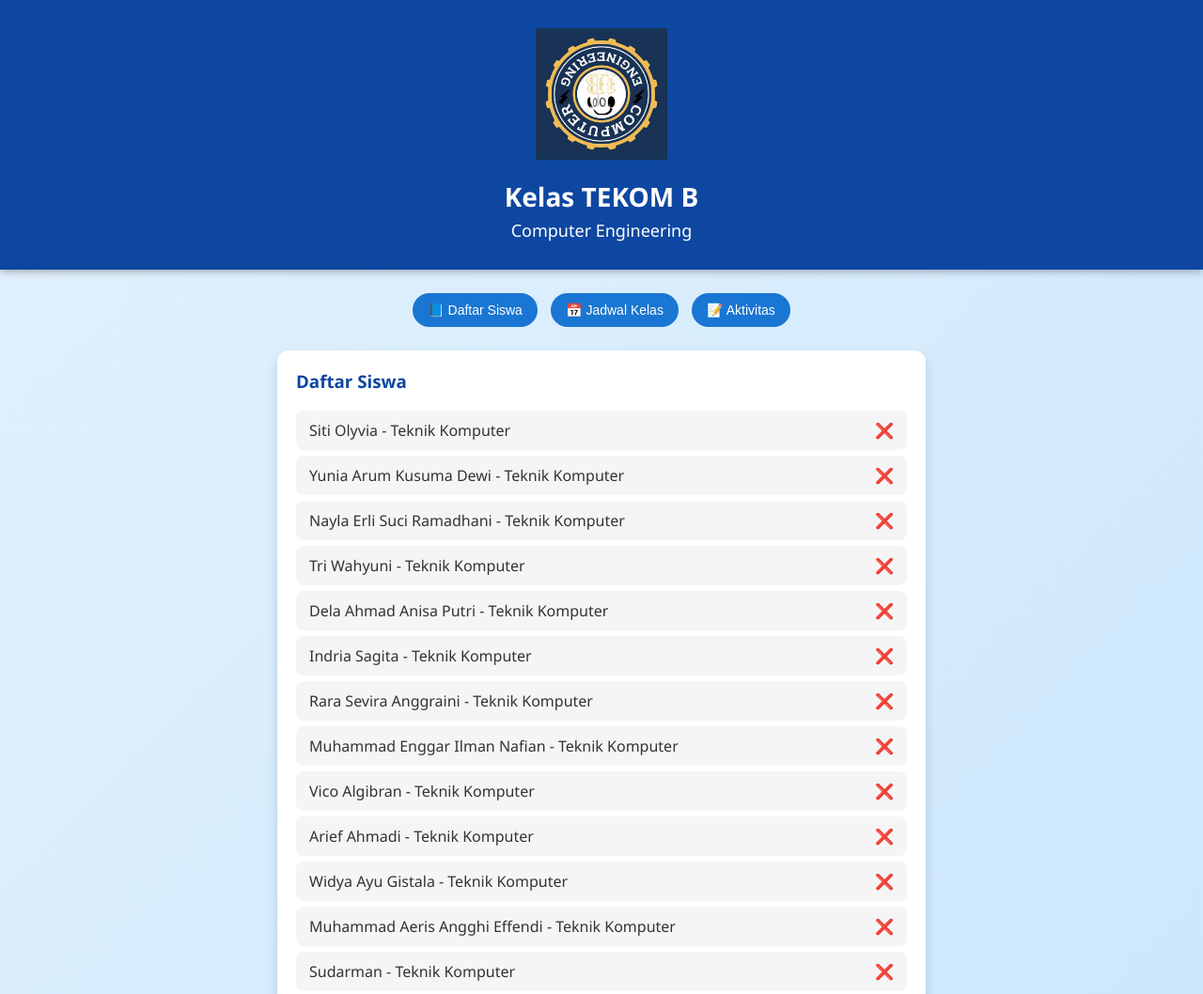
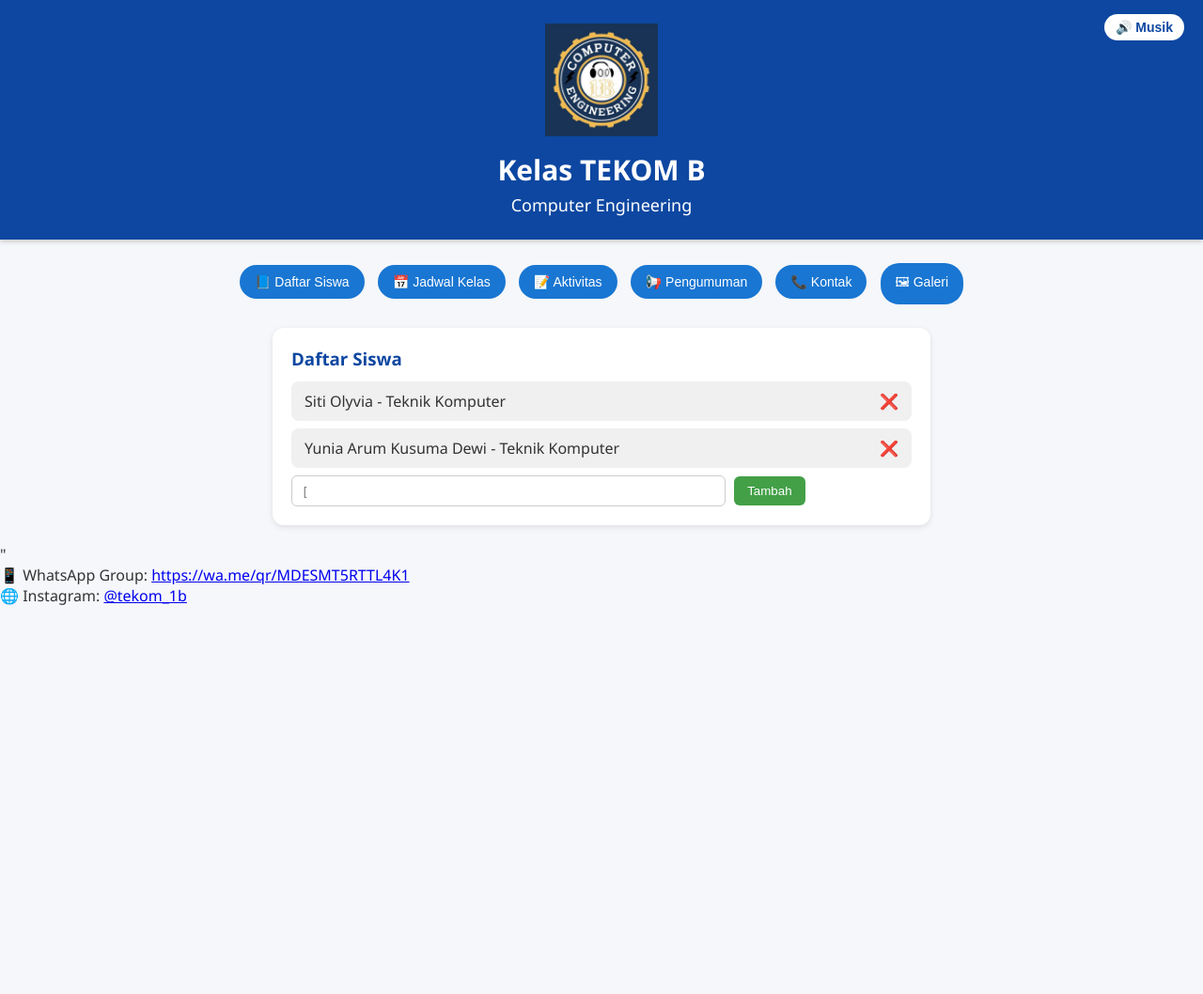
Before and after one commit to iqbalmbul789/TEKOM-1B, a plain HTML site: page index.html in a window 1280 px wide. Shown: the top 1058 px of the page at 94% size. After the commit the page ends 800 px from the top, so only its background shows below. Drawn offline with Linux system fonts and the light colour scheme.

Commit message:
Add files via upload
Signed-off-by: iqbalmbul789 <iqbalnugroho583@gmail.com>

```diff
--- a/index.html
+++ b/index.html
@@ -2,173 +2,90 @@
 <html lang="id">
 <head>
 <meta charset="UTF-8">
-<title>Kelas TEKOM B - Computer Engineering</title>
+<title>Kelas TEKOM B</title>
 <style>
-/* --- Body & Background --- */
-body {
-  font-family: 'Segoe UI', Arial, sans-serif;
-  margin: 0;
-  padding: 0;
-  color: #333;
-  background: linear-gradient(135deg, #e3f2fd, #bbdefb);
-  overflow-x: hidden;
-  animation: bgAnim 20s infinite alternate;
+* { box-sizing:border-box; margin:0; padding:0; }
+body { font-family:'Segoe UI',Arial,sans-serif; min-height:100vh; background:#f5f7fa; color:#333; }
+header {
+  text-align:center; padding:25px 20px; background:#0d47a1; color:#fff;
+  box-shadow:0 2px 5px rgba(0,0,0,0.2);
 }
+header img { width:120px; height:120px; object-fit:contain; margin-bottom:10px; }
+header h1 { margin:0; font-size:30px; }
+header h2 { margin:5px 0 0; font-weight:400; font-size:18px; }
 
-/* --- Header --- */
-header {
-  text-align: center;
-  padding: 30px 20px;
-  background: #0d47a1;
-  color: white;
-  box-shadow: 0 2px 8px rgba(0,0,0,0.3);
+#musicControl {
+  position:absolute; top:15px; right:20px; background:#fff; border:none; padding:6px 12px;
+  border-radius:20px; cursor:pointer; font-size:14px; font-weight:bold; color:#0d47a1;
 }
-header img {
-  width: 140px;
-  height: 140px;
-  object-fit: contain;
-  margin-bottom: 15px;
-  animation: rotateLogo 10s linear infinite;
+nav { text-align:center; margin:20px 0; }
+nav button {
+  background:#1976d2; border:none; color:#fff; padding:10px 16px; margin:5px;
+  border-radius:20px; cursor:pointer; font-size:14px; transition:0.3s;
 }
-header h1 { margin: 0; font-size: 28px; }
-header h2 { margin: 5px 0 0; font-weight: 400; font-size: 18px; }
+nav button:hover { background:#0d47a1; }
 
-/* --- Navigation --- */
-nav {
-  text-align: center;
-  margin: 20px 0;
+.card {
+  background:#fff; border-radius:12px; max-width:700px; margin:20px auto; padding:20px;
+  box-shadow:0 2px 6px rgba(0,0,0,0.1);
 }
-nav button {
-  background: #1976d2;
-  border: none;
-  color: white;
-  padding: 10px 16px;
-  margin: 5px;
-  border-radius: 25px;
-  cursor: pointer;
-  font-size: 14px;
-  transition: 0.3s;
+h3 { color:#0d47a1; margin-bottom:12px; }
+ul { list-style:none; padding:0; }
+ul li {
+  background:#f0f0f0; margin:8px 0; padding:10px 14px; border-radius:8px;
+  display:flex; justify-content:space-between; align-items:center;
 }
-nav button:hover {
-  background: #0d47a1;
-  transform: scale(1.05);
-}
-
-/* --- Cards --- */
-.card {
-  background: white;
-  max-width: 650px;
-  margin: 20px auto;
-  padding: 20px;
-  border-radius: 12px;
-  box-shadow: 0 6px 12px rgba(0,0,0,0.15);
-  animation: fadeIn 0.6s ease-in-out;
-}
-h3 { color: #0d47a1; margin-top: 0; }
-
-/* --- List --- */
-ul { list-style: none; padding: 0; }
-ul li {
-  background: #f5f5f5;
-  margin: 6px 0;
-  padding: 10px 14px;
-  border-radius: 8px;
-  display: flex;
-  justify-content: space-between;
-  align-items: center;
-  transition: 0.2s;
-}
-ul li:hover { background: #e3f2fd; }
-
-.delete-btn {
-  color: red;
-  cursor: pointer;
-  font-weight: bold;
-}
-
-/* --- Inputs & Buttons --- */
+.delete-btn { color:red; cursor:pointer; font-weight:bold; }
 input[type="text"] {
-  padding: 8px;
-  width: 70%;
-  border: 1px solid #ccc;
-  border-radius: 6px;
-  margin-right: 5px;
+  padding:8px; width:70%; border:1px solid #ccc; border-radius:6px; margin-right:5px;
 }
 .add-btn {
-  background: #43a047;
-  border: none;
-  color: white;
-  padding: 8px 14px;
-  border-radius: 6px;
-  cursor: pointer;
-  transition: 0.3s;
+  background:#43a047; border:none; color:white; padding:8px 14px;
+  border-radius:6px; cursor:pointer; transition:0.3s;
 }
-.add-btn:hover { background: #2e7d32; }
+.add-btn:hover { background:#2e7d32; }
 
-.hidden { display: none; }
+.hidden { display:none; }
 
-/* --- Animations --- */
-@keyframes fadeIn { from {opacity:0; transform:translateY(10px);} to {opacity:1; transform:translateY(0);} }
-@keyframes rotateLogo { from{transform:rotate(0deg);} to{transform:rotate(360deg);} }
-@keyframes bgAnim { 0%{background-position:0 0;} 100%{background-position:100% 100%;} }
+/* Galeri foto */
+.gallery {
+  display:grid; grid-template-columns:repeat(auto-fit,minmax(150px,1fr));
+  gap:12px; margin-top:15px;
+}
+.gallery img {
+  width:100%; height:120px; object-fit:cover; border-radius:8px;
+  box-shadow:0 2px 5px rgba(0,0,0,0.1); transition:0.3s;
+}
+.gallery img:hover { transform:scale(1.05); }
 </style>
 </head>
 <body>
-
-<!-- --- Backsound Musik --- -->
-<audio id="bgMusic" autoplay loop>
-  <source src="music.mp3" type="audio/mpeg">
-  Your browser does not support the audio element.
-</audio>
 
 <header>
   <img src="logo.png" alt="Logo Kelas TEKOM B">
   <h1>Kelas TEKOM B</h1>
   <h2>Computer Engineering</h2>
+  <button id="musicControl" onclick="toggleMusic()">🔊 Musik</button>
+  <audio id="bgMusic" loop>
+    <source src="musik.mp3" type="audio/mpeg">
+  </audio>
 </header>
 
 <nav>
   <button onclick="show('siswa')">📘 Daftar Siswa</button>
   <button onclick="show('jadwal')">📅 Jadwal Kelas</button>
   <button onclick="show('aktivitas')">📝 Aktivitas</button>
+  <button onclick="show('pengumuman')">📢 Pengumuman</button>
+  <button onclick="show('kontak')">📞 Kontak</button>
+  <button onclick="show('galeri')">🖼 Galeri</button>
 </nav>
 
+<!-- Daftar Siswa -->
 <div id="siswa" class="card">
   <h3>Daftar Siswa</h3>
   <ul id="listSiswa"></ul>
   <div>
-    <input type="text" id="inputSiswa" placeholder="Masukkan nama siswa" />
-    <button class="add-btn" onclick="tambahSiswa()">Tambah</button>
-  </div>
-</div>
-
-<div id="jadwal" class="card hidden">
-  <h3>Jadwal Kelas</h3>
-  <ul>
-    <li>Senin: Ilmu Filsafat (07:30 - 09:00), Keamanan Informasi (09:00 - 10:30), Bahasa Inggris (10:30 - 12:00), PAI (13:00 - 14:30)</li>
-    <li>Selasa: PKN (07:30 - 09:00), Pengantar TI (09:00 - 10:30), Sistem Komputer (10:30 - 12:00)</li>
-  </ul>
-</div>
-
-<div id="aktivitas" class="card hidden">
-  <h3>Aktivitas Kelas</h3>
-  <ul id="listAktivitas"></ul>
-  <div>
-    <input type="text" id="inputAktivitas" placeholder="Tambah aktivitas baru" />
-    <button class="add-btn" onclick="tambahAktivitas()">Tambah</button>
-  </div>
-</div>
-
-<script>
-function show(id){
-  document.getElementById('siswa').classList.add('hidden');
-  document.getElementById('jadwal').classList.add('hidden');
-  document.getElementById('aktivitas').classList.add('hidden');
-  document.getElementById(id).classList.remove('hidden');
-}
-
-// Data awal
-let siswa = JSON.parse(localStorage.getItem("siswa")) || [
+    <input type="text" id="inputSiswa" placeholder=" [
   "Siti Olyvia - Teknik Komputer",
   "Yunia Arum Kusuma Dewi - Teknik Komputer",
   "Nayla Erli Suci Ramadhani - Teknik Komputer",
@@ -219,54 +136,102 @@ let siswa = JSON.parse(localStorage.getItem("siswa")) || [
   "Alfan Fadla - Teknik Komputer",
   "Aditya Sanjaya - Teknik Komputer",
   "Abil Qos Alaudin - Teknik Komputer"
-];
-let aktivitas=["Diskusi kelompok","Presentasi tugas","Praktikum lab"];
+];" />
+    <button class="add-btn" onclick="tambahSiswa()">Tambah</button>
+  </div>
+</div>
 
-// Render daftar siswa
-function renderSiswa(){
-  let list=document.getElementById('listSiswa');
-  list.innerHTML='';
-  siswa.forEach((nama,i)=>{
-    let li=document.createElement('li');
-    li.innerHTML=`${nama} <span class="delete-btn" onclick="hapusSiswa(${i})">❌</span>`;
+<!-- Jadwal -->
+<div id="jadwal" class="card hidden">
+  <h3>Jadwal Kelas</h3>
+  <ul>
+    <li>Senin: Ilmu Filsafat (07:30 - 09:00), Keamanan Informasi (09:00 - 10:30), Bahasa Inggris (10:30 - 12:00), PAI (13:00 - 14:30)</li>
+    <li>Selasa: PKN (07:30 - 09:00), Pengantar TI (09:00 - 10:30), Sistem Komputer (10:30 - 12:00)</li>
+  </ul>
+</div>
+
+<!-- Aktivitas -->
+<div id="aktivitas" class="card hidden">
+  <h3>Aktivitas Kelas</h3>
+  <ul id="listAktivitas"></ul>
+  <div>
+    <input type="text" id="inputAktivitas" placeholder="Tambah aktivitas baru" />
+    <button class="add-btn" onclick="tambahAktivitas()">Tambah</button>
+  </div>
+</div>
+
+<!-- Pengumuman -->
+<div id="pengumuman" class="card hidden">
+  <h3>Pengumuman</h3>
+  <ul id="listPengumuman"></ul>
+  <div>
+    <input type="text" id="inputPengumuman" placeholder="Tambah pengumuman baru" />
+    <button class="add-btn" onclick="tambahPengumuman()">Tambah</button>
+  </div>
+</div>
+
+<!-- Kontak -->
+  "<p>📱 WhatsApp Group: <a href="#">https://wa.me/qr/MDESMT5RTTL4K1</a></p>
+  <p>🌐 Instagram: <a href="#">@tekom_1b</a></p>
+</div>
+
+<!-- Galeri -->
+<div id="galeri" class="card hidden">
+  <h3>Galeri Foto</h3>
+  <div class="gallery">
+    <img src="foto1.jpg" alt="Foto 1">
+    <img src="foto2.jpg" alt="Foto 2">
+    <img src="foto3.jpg" alt="Foto 3">
+  </div>
+</div>
+
+<script>
+// Musik
+const music=document.getElementById('bgMusic');
+function toggleMusic(){ music.paused?music.play():music.pause(); }
+
+// Navigasi
+function show(id){
+  ['siswa','jadwal','aktivitas','pengumuman','kontak','galeri'].forEach(i=>document.getElementById(i).classList.add('hidden'));
+  document.getElementById(id).classList.remove('hidden');
+}
+
+// Data
+let siswa=JSON.parse(localStorage.getItem("siswa"))||["Siti Olyvia - Teknik Komputer","Yunia Arum Kusuma Dewi - Teknik Komputer"];
+let aktivitas=JSON.parse(localStorage.getItem("aktivitas"))||["Diskusi kelompok","Presentasi tugas","Praktikum lab"];
+let pengumuman=JSON.parse(localStorage.getItem("pengumuman"))||["Besok ada rapat kelas","Kumpulkan tugas minggu ini"];
+
+// Render
+function renderList(arr,id,removeFn){
+  const list=document.getElementById(id); list.innerHTML='';
+  arr.forEach((item,i)=>{
+    const li=document.createElement('li');
+    li.innerHTML=`${item} <span class="delete-btn" onclick="${removeFn}(${i})">❌</span>`;
     list.appendChild(li);
   });
 }
+function renderSiswa(){ renderList(siswa,'listSiswa','hapusSiswa'); }
+function renderAktivitas(){ renderList(aktivitas,'listAktivitas','hapusAktivitas'); }
+function renderPengumuman(){ renderList(pengumuman,'listPengumuman','hapusPengumuman'); }
 
-// Render aktivitas
-function renderAktivitas(){
-  let list=document.getElementById('listAktivitas');
-  list.innerHTML='';
-  aktivitas.forEach((act,i)=>{
-    let li=document.createElement('li');
-    li.innerHTML=`${act} <span class="delete-btn" onclick="hapusAktivitas(${i})">❌</span>`;
-    list.appendChild(li);
-  });
+// Tambah
+function tambahSiswa(){ let n=document.getElementById('inputSiswa').value.trim(); if(!n){alert('Nama tidak boleh kosong!'); return;} siswa.push(n); simpanData(); renderSiswa(); document.getElementById('inputSiswa').value=''; }
+function tambahAktivitas(){ let a=document.getElementById('inputAktivitas').value.trim(); if(!a){alert('Aktivitas tidak boleh kosong!'); return;} aktivitas.push(a); simpanData(); renderAktivitas(); document.getElementById('inputAktivitas').value=''; }
+function tambahPengumuman(){ let p=document.getElementById('inputPengumuman').value.trim(); if(!p){alert('Pengumuman tidak boleh kosong!'); return;} pengumuman.push(p); simpanData(); renderPengumuman(); document.getElementById('inputPengumuman').value=''; }
+
+// Hapus
+function hapusSiswa(i){ siswa.splice(i,1); simpanData(); renderSiswa(); }
+function hapusAktivitas(i){ aktivitas.splice(i,1); simpanData(); renderAktivitas(); }
+function hapusPengumuman(i){ pengumuman.splice(i,1); simpanData(); renderPengumuman(); }
+
+// Simpan
+function simpanData(){
+  localStorage.setItem("siswa",JSON.stringify(siswa));
+  localStorage.setItem("aktivitas",JSON.stringify(aktivitas));
+  localStorage.setItem("pengumuman",JSON.stringify(pengumuman));
 }
 
-// Tambah data
-function tambahSiswa(){
-  let input=document.getElementById('inputSiswa').value.trim();
-  if(!input){alert('Nama siswa tidak boleh kosong!'); return;}
-  siswa.push(input);
-  renderSiswa();
-  document.getElementById('inputSiswa').value='';
-}
-function tambahAktivitas(){
-  let input=document.getElementById('inputAktivitas').value.trim();
-  if(!input){alert('Aktivitas tidak boleh kosong!'); return;}
-  aktivitas.push(input);
-  renderAktivitas();
-  document.getElementById('inputAktivitas').value='';
-}
-
-// Hapus data
-function hapusSiswa(i){ siswa.splice(i,1); renderSiswa(); }
-function hapusAktivitas(i){ aktivitas.splice(i,1); renderAktivitas(); }
-
-// Initial render
-renderSiswa();
-renderAktivitas();
+renderSiswa(); renderAktivitas(); renderPengumuman();
 </script>
 </body>
 </html>
```
